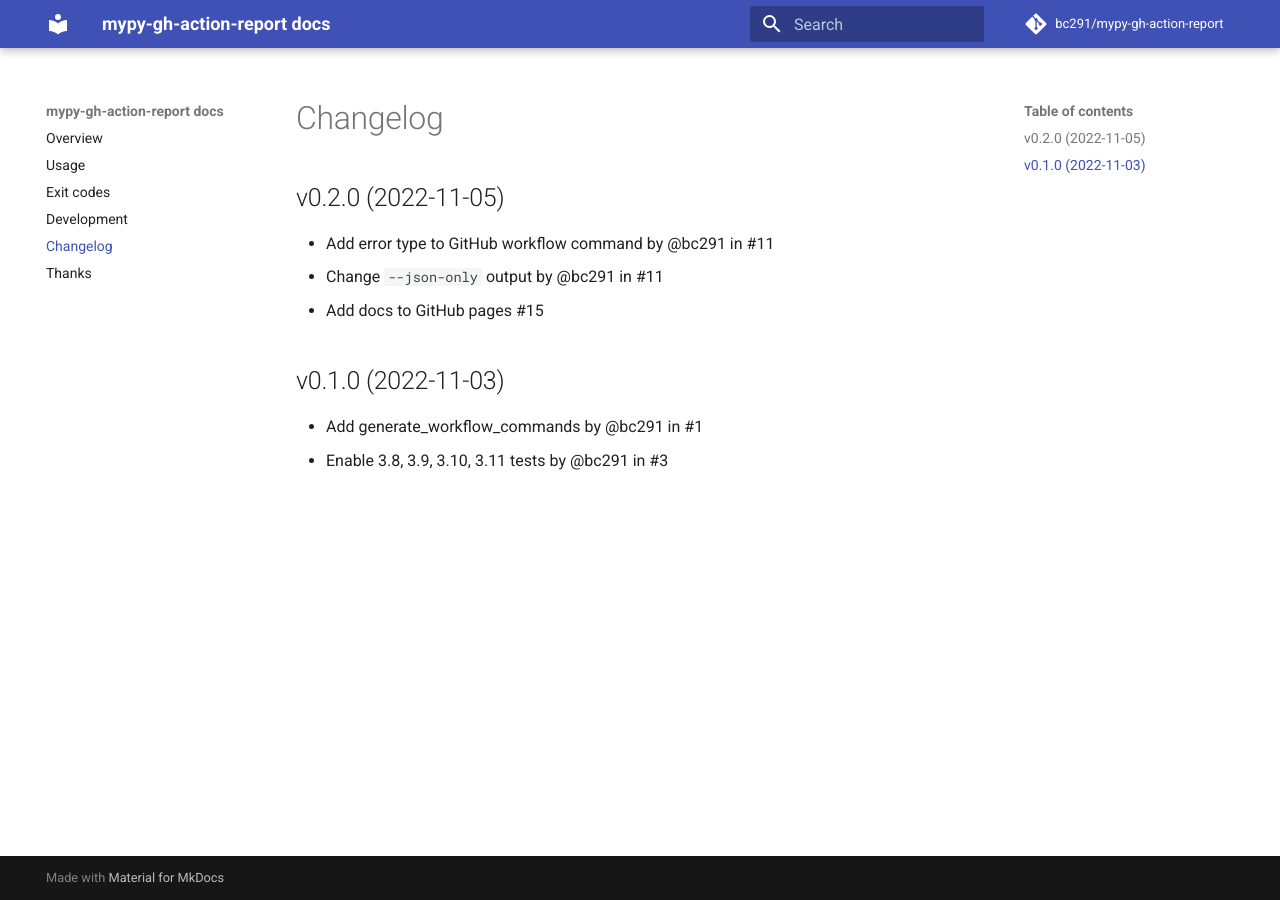
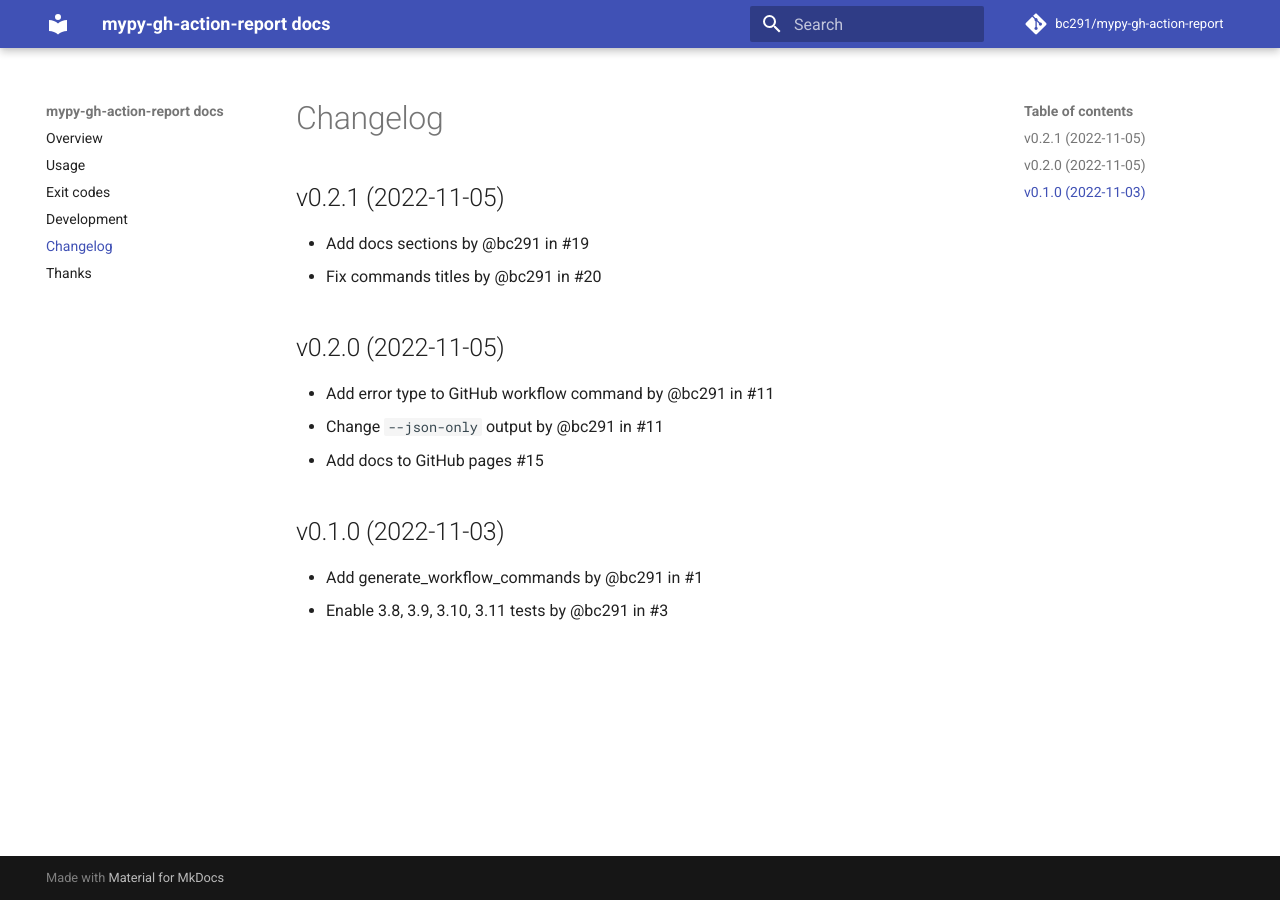
Before and after one commit to bc291/mypy-gh-action-report, an MkDocs documentation site: the page built from docs/changelog.md, in a window 1280 px wide. Built offline with MkDocs 1.6.1 and Material for MkDocs 9.7.7, drawn with Linux system fonts in a browser that asks for light colours; comment, search, counter and statistics services are not loaded.

Commit message:
Bump to v0.2.1

```diff
--- a/docs/changelog.md
+++ b/docs/changelog.md
@@ -1,3 +1,8 @@
+## v0.2.1 (2022-11-05)
+
+- Add docs sections by @bc291 in #19
+- Fix commands titles by @bc291 in #20
+
 ## v0.2.0 (2022-11-05)
 
 - Add error type to GitHub workflow command by @bc291 in #11
--- a/pyproject.toml
+++ b/pyproject.toml
@@ -1,6 +1,6 @@
 [tool.poetry]
 name = "mypy-gh-action-report"
-version = "0.2.0"
+version = "0.2.1"
 description = "Notify Mypy output via GitHub Workflow Commands"
 authors = ["Błażej Cyrzon <blazej.cyrzon@gmail.com>"]
 license = "MIT"
```
